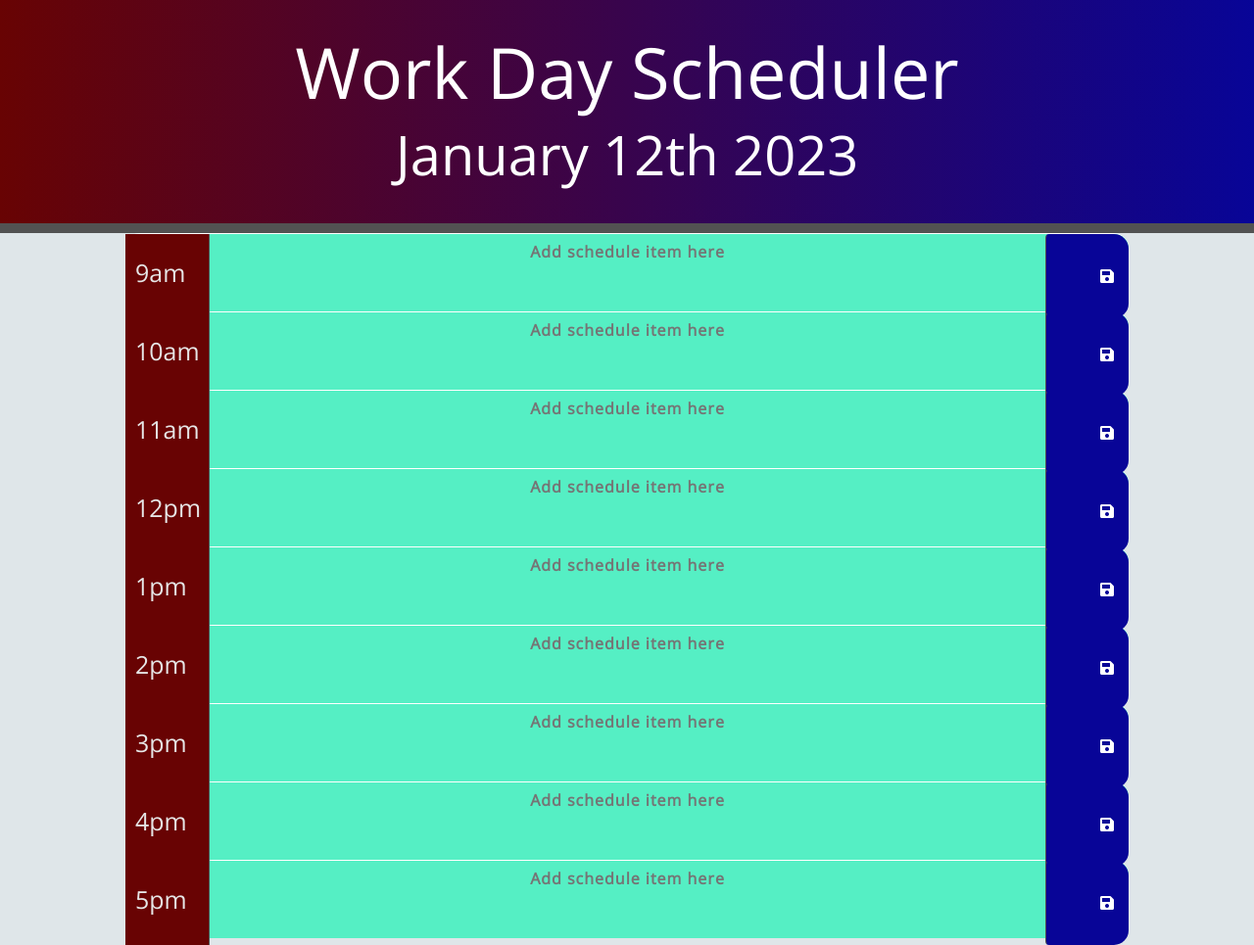
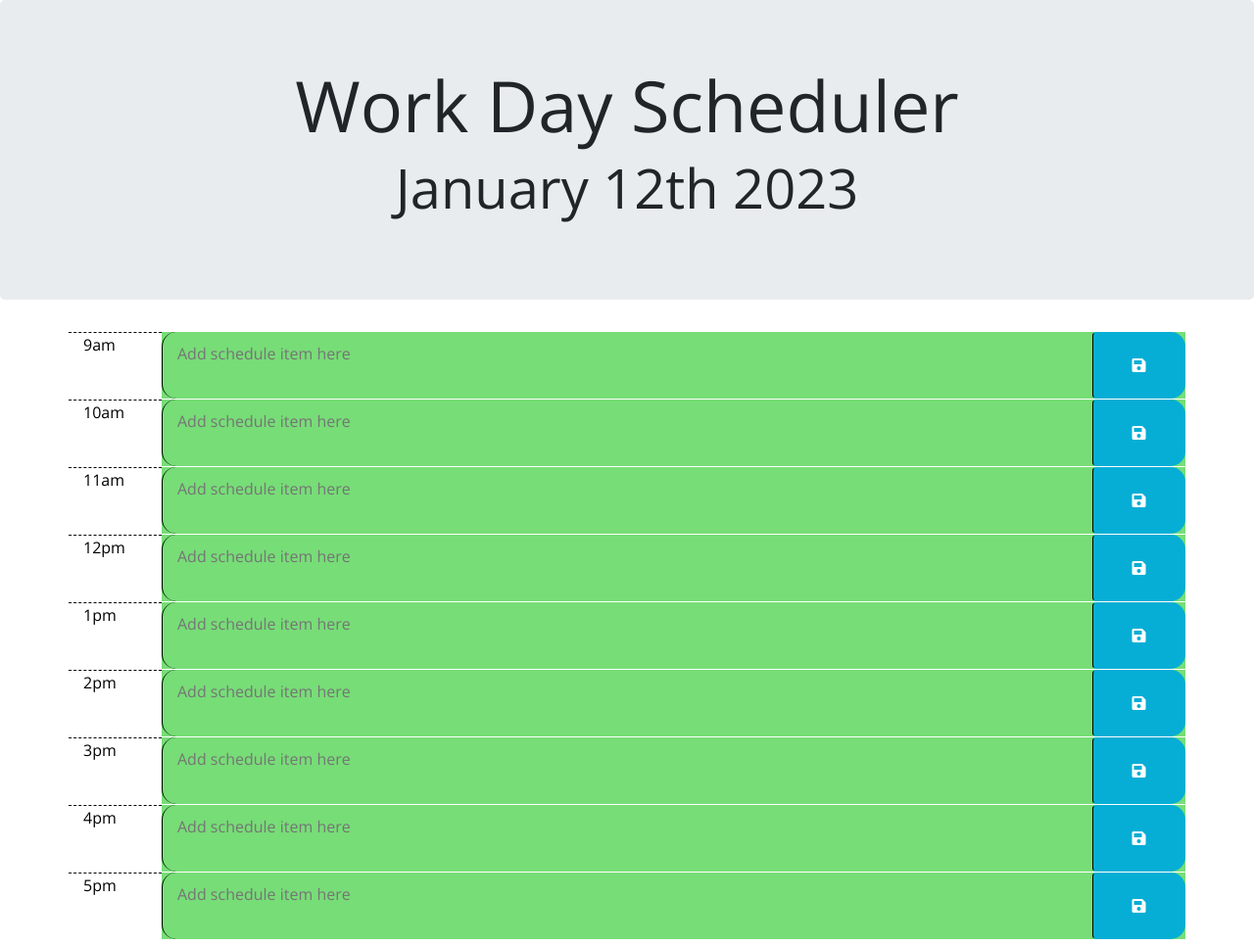
Before and after one commit to scheetzy/challenge--5, a plain HTML site: page index.html in a window 1280 px wide. Shown: the whole page at 98% size. Drawn offline with nearby package versions, Linux system fonts and the light colour scheme.

Commit message:
Update style.css

```diff
--- a/style.css
+++ b/style.css
@@ -1,92 +1,59 @@
 body {
-  font-family: "Open Sans", sans-serif;
-  background-color: #dfe6e9;
+  font-family: 'Open Sans', sans-serif;
   font-size: 16px;
-  line-height: 1;
-}
-
-.container {
-  max-width: 1024px;
 }
 
 textarea {
   background: transparent;
   border: none;
   resize: none;
-  color: rgb(82, 82, 82);
-  border-left: 1px solid rgb(82, 82, 82);
+  color: #000000;
+  border-left: 1px solid black;
   padding: 10px;
-  letter-spacing: 1px;
-}
-
-.jumbotron {
-  background: linear-gradient(to right, #680303, #080597);
-  text-align: center;
-  color: white;
-  border-radius: 0;
-  padding-top: 30px;
-  padding-bottom: 20px;
-  margin-bottom: 0px;
-  border-bottom: 10px solid rgb(82, 82, 82);
-}
-
-#clearFieldsBtn {
-  margin-top: 10px;
 }
 
 .description {
   white-space: pre-wrap;
-  font-weight: 600;
 }
 
 .time-block {
-  text-align: center;
+  border-radius: 15px;
 }
 
 .row {
-  white-space: pre-wrap;
-  height: 80px;
   border-top: 1px solid white;
 }
 
 .hour {
-  background-color: #680303;
-  color: rgb(230, 230, 230);
-  padding-top: 27px;
-  padding-left: 10px;
-  font-size: 25px;
-  font-weight: 500;
+  background-color: #ffffff;
+  color: #000000;
+  border-top: 1px dashed #000000;
 }
 
 .past {
-  background-color: #dfe6e9;
-  border-radius: 15px;
+  background-color: #d3d3d3;
   color: white;
 }
 
 .present {
-  background-color: #d63031;
-  border-radius: 15px;
+  background-color: #ff6961;
+  color: white;
 }
 
 .future {
-  background-color: #55efc4;
-  border-radius: 15px;
+  background-color: #77dd77;
+  color: white;
 }
 
 .saveBtn {
-  border-left: 1px solid rgb(82, 82, 82);
+  border-left: 1px solid black;
   border-top-right-radius: 15px;
   border-bottom-right-radius: 15px;
-  background-color: #080597;
+  background-color: #06aed5;
   color: white;
 }
 
 .saveBtn i:hover {
-  font-size: 30px;
-  transition: all 0.2s ease-in-out;
+  font-size: 20px;
+  transition: all 0.3s ease-in-out;
 }
-
-.white-text {
-  color: white;
-}
```
